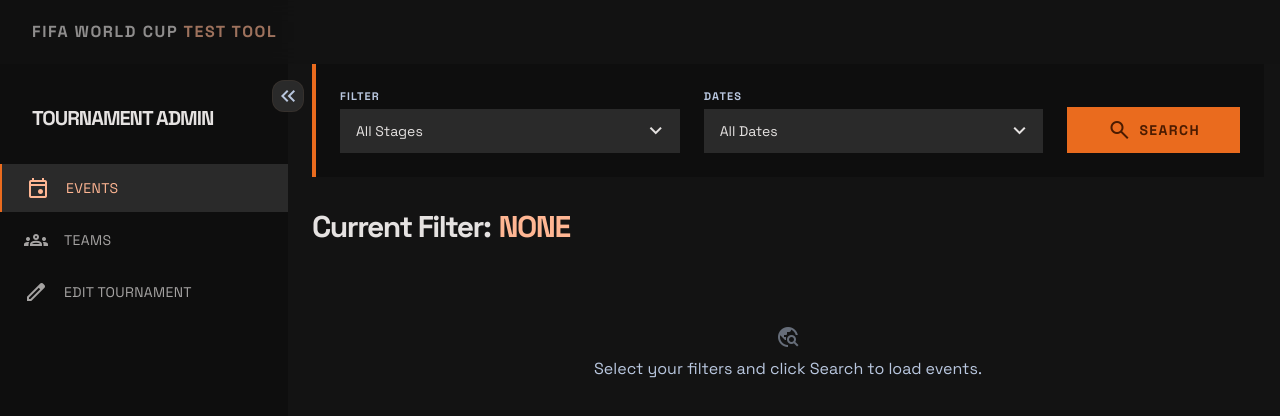
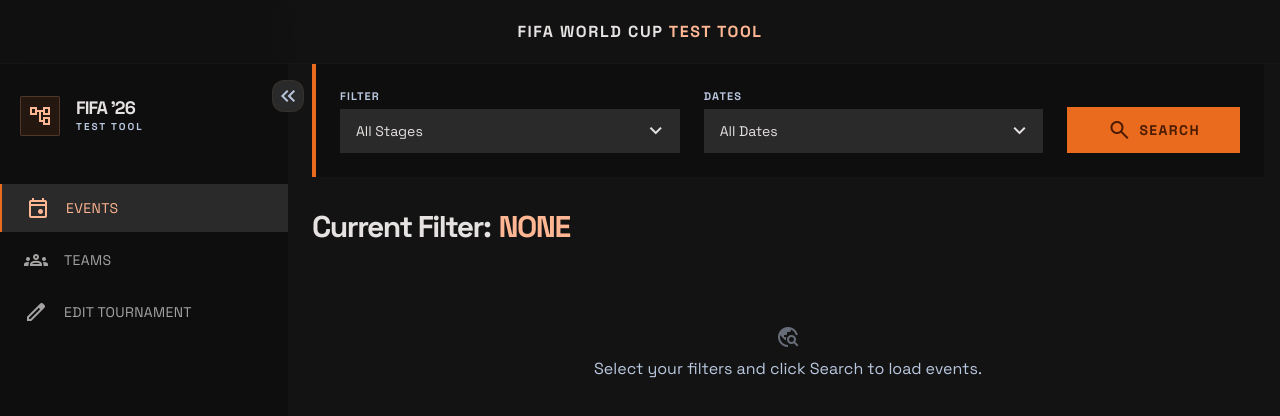
Before and after one commit to MHSnodgrass/fifa-testtool, a React (Vite) app: page /events in a window 1280 px wide. Shown: the top 416 px of the page. Built offline with nearby package versions, Linux system fonts and the light colour scheme.

Commit message:
Changed TopBar, swapped out Admin text with icon setup in SideBar

```diff
--- a/src/components/Sidebar.tsx
+++ b/src/components/Sidebar.tsx
@@ -17,10 +17,20 @@
         justify-center transition-colors z-50 hover:cursor-pointer ${!isOpen ? 'rotate-180': ''}`} onClick={toggleSideBar}>
           keyboard_double_arrow_left
       </button>
-      <div className="px-8 mb-8 mt-10">
-        <h2 className={`text-[#e5e2e1] font-black text-xl uppercase tracking-tighter whitespace-nowrap overflow-hidden transition-all duration-300 ${isOpen ? 'opacity-100 max-w-50': 'opacity-0 max-w-0' }`}>
-          Tournament Admin
-        </h2>
+      <div className="flex items-center gap-4 px-5 mb-12 mt-8">
+        <div className="w-10 h-10 shrink-0 rounded bg-primary-container/10 border border-primary/20 flex items-center justify-center">
+          <span className="material-symbols-outlined text-primary text-2xl">
+            account_tree
+          </span>
+        </div>
+        <div className={`flex flex-col transition-all duration-300 overflow-hidden whitespace-nowrap ${isOpen ? 'opacity-100 max-w-50' : 'opacity-0 max-w-0'}`}>
+          <span className="text-on-surface font-black text-lg uppercase tracking-tighter leading-none">
+            FIFA '26
+          </span>
+          <span className="text-secondary text-[0.625rem] font-bold uppercase tracking-[0.2em] mt-0.5">
+            Test Tool
+          </span>
+        </div>
       </div>
       <nav className="flex flex-col space-y-1">
         <NavLink to="/events" className={({ isActive }) => isActive ? activeClasses : inactiveClasses }>
--- a/src/components/TopBar.tsx
+++ b/src/components/TopBar.tsx
@@ -1,6 +1,6 @@
 function TopBar() {
     return (
-        <div className="fixed top-0 right-0 left-0 h-16 z-50 flex items-center px-8 bg-surface opacity-60 backdrop-blur-md">
+        <div className="fixed top-0 right-0 left-0 h-16 z-50 flex items-center px-8 bg-surface/60 backdrop-blur-md justify-center border-b border-outline-variant/10">
             <h1 className="font-bold tracking-widest"><span className="text-on-surface">FIFA WORLD CUP </span><span className="text-primary">TEST TOOL</span></h1>
         </div>
     )
```
